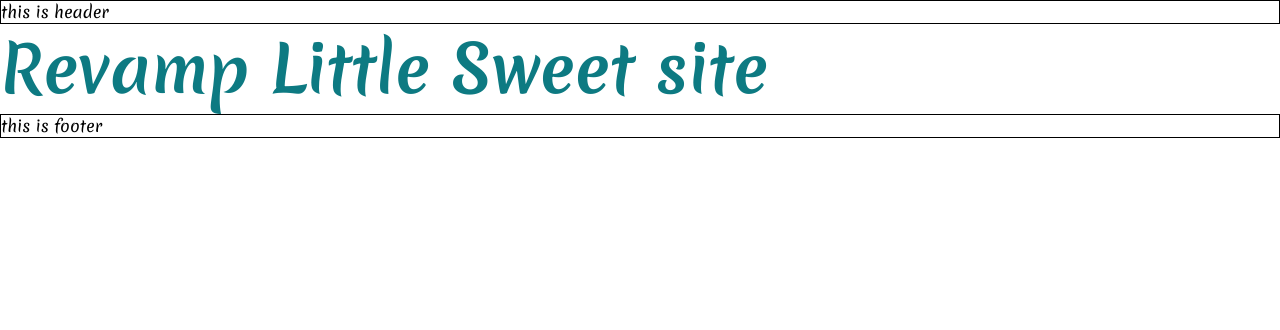
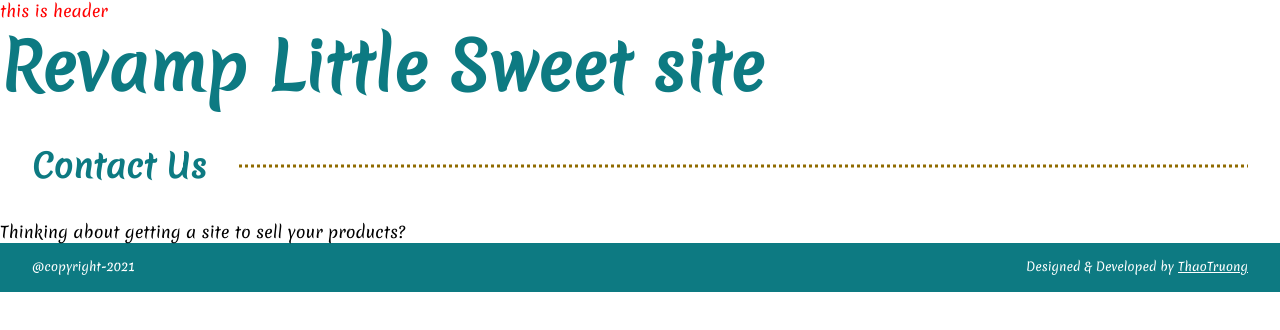
Before and after one commit to ttngocthao/littleSweet, a Gatsby site in the folder front-end/: page / in a window 1280 px wide. Built offline with nearby package versions, Linux system fonts and the light colour scheme; Gatsby itself is replaced by a stand-in of ours; a web font is replaced by a local one.

Commit message:
brought typescript in

```diff
--- a/front-end/gatsby-config.js
+++ b/front-end/gatsby-config.js
@@ -34,5 +34,15 @@ module.exports = {
         path: `${__dirname}/src/`,
       },
     },
+    {
+      resolve: `gatsby-plugin-google-fonts`,
+      options: {
+        fonts: [
+          `Merienda`,
+          `cursive\:,400,700`, // you can also specify font weights and styles
+        ],
+        display: "swap",
+      },
+    },
   ],
 };
--- /dev/null
+++ b/front-end/global.d.ts
@@ -0,0 +1,6 @@
+declare module "*.jpg" {
+  export default "" as string;
+}
+declare module "*.png" {
+  export default "" as string;
+}
--- a/front-end/src/components/GlobalStyle.css.js
+++ b/front-end/src/components/GlobalStyle.css.ts
@@ -5,21 +5,23 @@ export const colors={
     main:'#fedcd2',
     third:'#906b00'
 }
-export const fontSize = {
+export const constants = {
     xlarge:'4rem',
     large:'3rem',
     mid:'2rem',
     reg:'1rem',
     small:'.75rem',
-    xsmall:'.5rem'
+    xsmall:'.5rem',
+    maxScreenWidth:'120rem'
 }
 export default createGlobalStyle`
     *{
         font-size: 16px;
         line-height: 1.4;
-        font-family: 'Merienda', cursive;;
+        font-family: 'Merienda', cursive;
         font-weight: 400;
         margin: 0;
+        box-sizing: border-box;
     }
     h1,h2,h3,h4,h5,h6,div,p,ul,ol{
         margin:0;
@@ -40,9 +42,13 @@ export default createGlobalStyle`
         padding:0;
     }
     h1{
-        font-size: ${fontSize.xlarge};
+        font-size: ${constants.xlarge};
         color:${colors.second};
-        font-weight:900;
+        font-weight:700;
+    }
+    h2{
+        font-size: ${constants.mid};
+        font-weight:700;
     }
 
 
--- a/front-end/src/components/Layout.js
+++ b/front-end/src/components/Layout.tsx
@@ -6,10 +6,14 @@ import GlobalStyle from './GlobalStyle.css'
 
 import styled from 'styled-components'
 const LayoutWrap = styled.section`
-    max-width: 1920px;
+
     margin: 0 auto;
 `
-const Layout = ({ title, children }) => {
+interface Props{
+    title?:string
+    children: React.ReactNode
+}
+const Layout = ({ title, children }:Props) => {
     return (
         <>
             <GlobalStyle />
--- a/front-end/src/components/Seo.js
+++ b/front-end/src/components/Seo.tsx
@@ -1,15 +1,16 @@
 import React from "react";
 import { Helmet } from "react-helmet";
 import TabIcon from "../images/icon.png";
-const Seo = ({ title }) => {
+interface Props{
+  title?:string
+}
+const Seo = ({ title }:Props) => {
   return (
     <Helmet>
       <title>Little Sweet{title ? ` - ${title}` : ""}</title>
       <link rel="icon" type="image/icon" href={TabIcon} />
       {/* add some google font here if needed */}
-      <link rel="preconnect" href="https://fonts.googleapis.com"/>
-<link rel="preconnect" href="https://fonts.gstatic.com" crossorigin/>
-<link href="https://fonts.googleapis.com/css2?family=Merienda:wght@400;700&display=swap" rel="stylesheet"/>
+
     </Helmet>
   );
 };
--- /dev/null
+++ b/front-end/src/components/contact/Contact.tsx
@@ -0,0 +1,13 @@
+import React from 'react'
+import Title from '../title/Title'
+
+const Contact = () => {
+    return (
+        <div>
+           <Title title='Contact Us'/>
+           <h3>Thinking about getting a site to sell your products?</h3>
+        </div>
+    )
+}
+
+export default Contact
--- a/front-end/src/components/footer/Footer.js
+++ /dev/null
@@ -1,16 +0,0 @@
-import React from 'react'
-import styled from 'styled-components'
-
-const StyledFooter = styled.footer`
-    border:1px solid black;
-`
-
-const Footer = () => {
-    return (
-        <StyledFooter>
-            this is footer
-        </StyledFooter>
-    )
-}
-
-export default Footer
--- /dev/null
+++ b/front-end/src/components/footer/Footer.tsx
@@ -0,0 +1,33 @@
+import React from 'react'
+import styled from 'styled-components'
+import { colors, constants } from '../GlobalStyle.css'
+const BkgFooter= styled.footer`
+background-color: ${colors.second};
+`
+const StyledFooter = styled.div`
+    max-width: ${constants.maxScreenWidth};
+  padding:1rem 2rem;
+  margin:0 auto;
+  p,a{
+      color: white; font-size: .75rem;
+  }
+   @media only screen and (min-width: 700px){
+       display: flex;
+       justify-content: space-between;
+       align-items: center;
+   }
+`
+const currentYear = new Date().getFullYear();
+const Footer = () => {
+    return (
+        <BkgFooter>
+             <StyledFooter>
+            <p>@copyright-{currentYear}</p>
+            <p>Designed & Developed by <a href='https://my-page-thaotruong.netlify.app'>ThaoTruong</a></p>
+        </StyledFooter>
+        </BkgFooter>
+
+    )
+}
+
+export default Footer
--- a/front-end/src/components/header/Header.js
+++ b/front-end/src/components/header/Header.tsx
@@ -1,7 +1,7 @@
 import React from 'react'
 import styled from 'styled-components'
 const StyledHeader = styled.header`
-    border:1px solid black;
+    color:red;
 `
 const Header = () => {
     return (
--- /dev/null
+++ b/front-end/src/components/title/Title.tsx
@@ -0,0 +1,52 @@
+import React from 'react'
+import styled from 'styled-components'
+import { colors, constants } from '../GlobalStyle.css'
+
+interface Props{
+    title: string
+}
+const TitleWrap = styled.div`
+    width: 100%;
+    position: relative;
+    max-width: ${constants.maxScreenWidth};
+    margin: 0 auto;
+    &::before{
+        content: '';
+        position: absolute;
+        width: 100%;
+        border-top: 3px dotted ${colors.third} ;
+        top:50%;
+        transform: translateY(-50%);
+        z-index: 0;
+
+    }
+    &::after{
+        content: '';
+        width: 2rem;
+        height: 100%;
+        position: absolute;
+        right: 0;
+        top:50%;
+        transform: translateY(-50%);
+        z-index: 0;
+        background-color: white;
+    }
+    h2{
+        background-color: white;
+        position: relative;
+        z-index: 1;
+        display: inline-block;
+        padding:2rem;
+        color: ${colors.second};
+
+    }
+`
+const Title = ({title}:Props) => {
+    return (
+        <TitleWrap>
+            <h2>{title}</h2>
+        </TitleWrap>
+    )
+}
+
+export default Title
--- /dev/null
+++ b/front-end/src/images.d.ts
@@ -0,0 +1,3 @@
+declare module '*.jpg';
+declare module '*.jpeg';
+declare module '*.png';
--- a/front-end/src/pages/index.js
+++ b/front-end/src/pages/index.tsx
@@ -1,4 +1,5 @@
 import React from "react";
+import Contact from "../components/contact/Contact";
 import Layout from "../components/Layout";
 
 
@@ -9,7 +10,7 @@ const IndexPage = () => {
   return (
     <Layout title='Home'>
       <h1>Revamp Little Sweet site</h1>
-
+      <Contact/>
 
     </Layout>
   );
--- /dev/null
+++ b/front-end/src/styled.d.ts
@@ -0,0 +1,6 @@
+import {} from 'styled-components';
+import { ThemeType } from './components/Theme'; // Import type from above file
+declare module 'styled-components' {
+  // eslint-disable-next-line @typescript-eslint/no-empty-interface
+  export interface DefaultTheme extends ThemeType {} // extends the global DefaultTheme with our ThemeType.
+}
```
Also changed, not shown: front-end/package.json (+22 -5 lines), front-end/tsconfig.json (added, +30 -0 lines), 3 other files.
